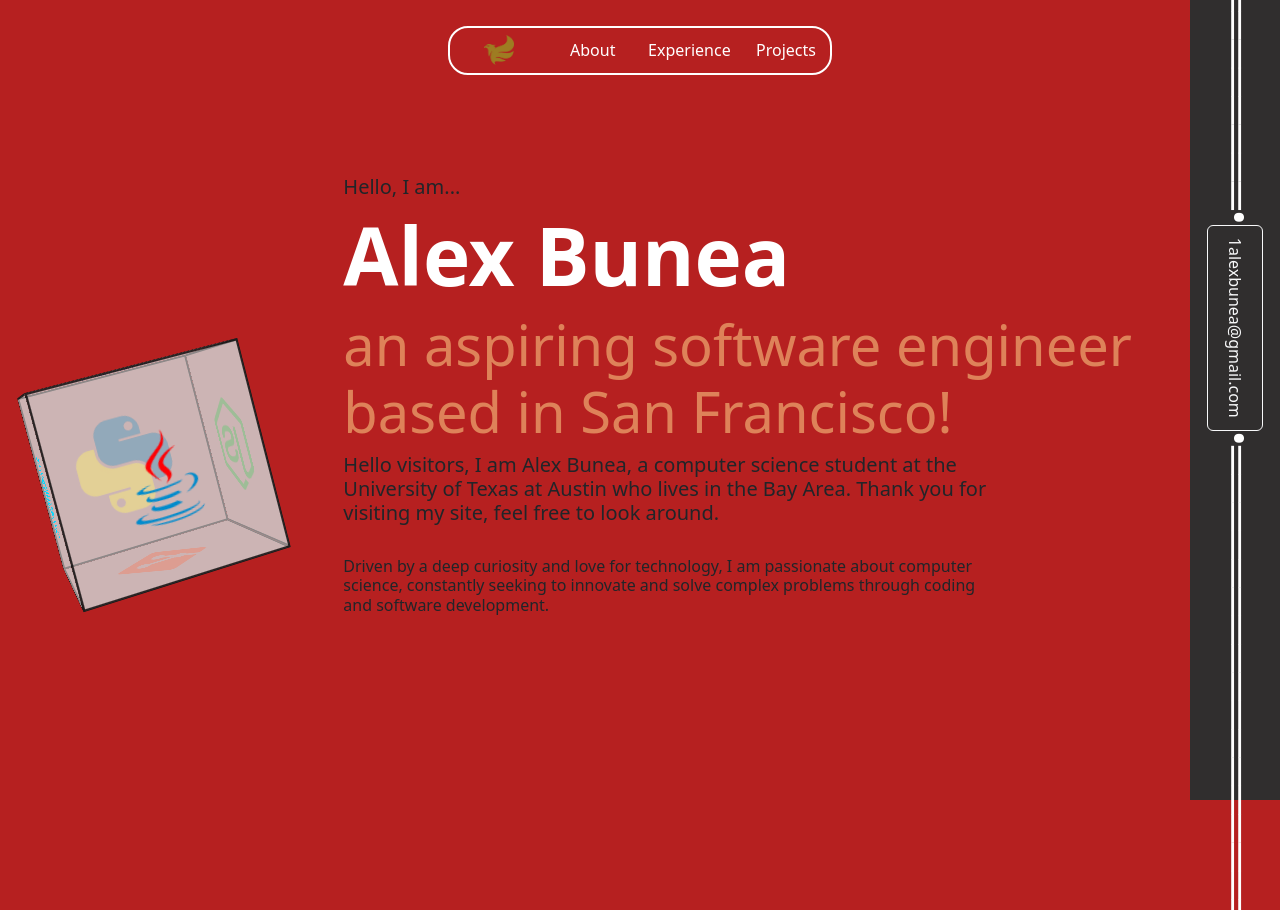
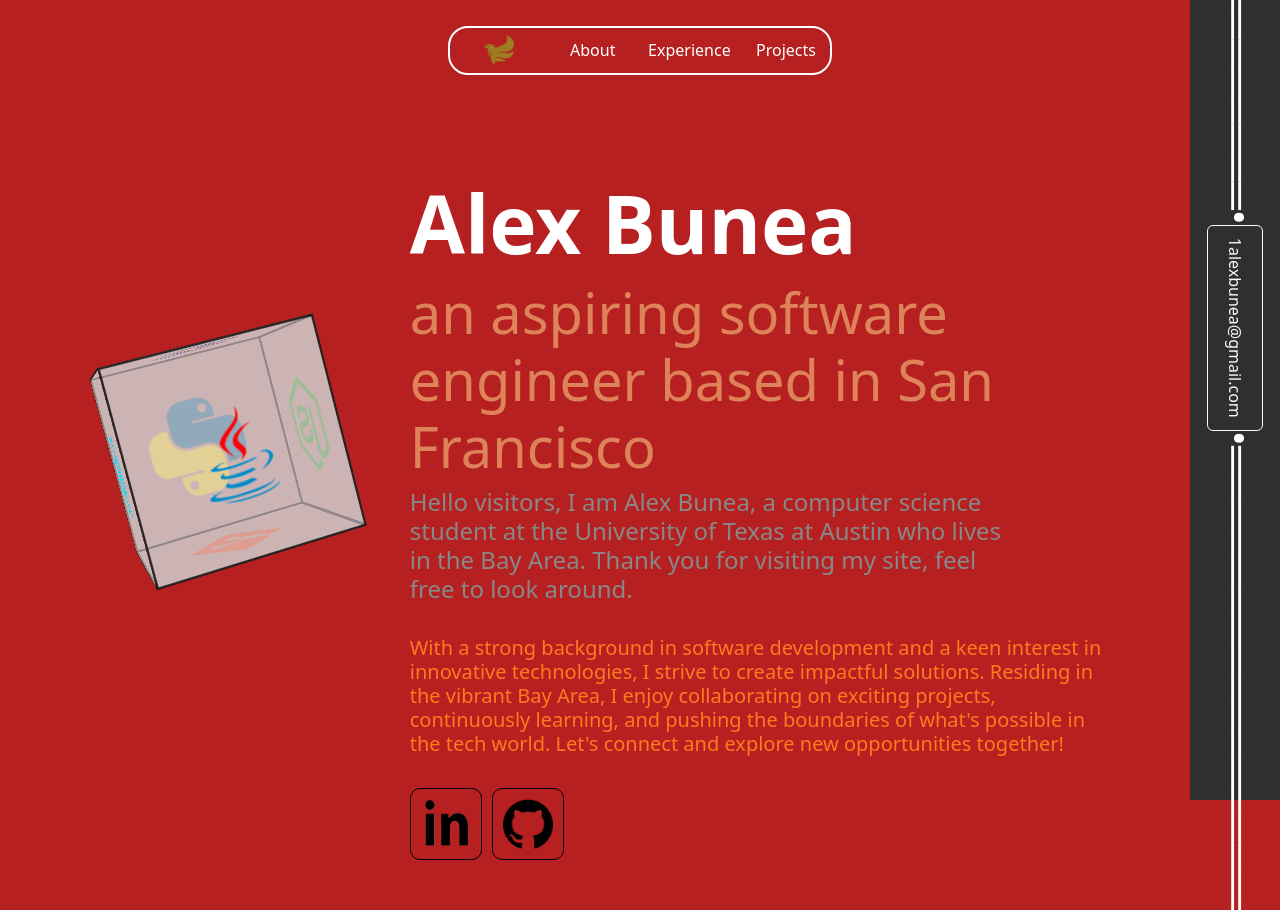
Before and after one commit to 1AlexBunea/Portfolio-Website, a React (Vite) app: page / in a window 1280 px wide. Both pictures are taken after a click on the button "About". Before the commit the page ends 800 px from the top, so only its background shows below. Built offline with nearby package versions, Linux system fonts and the light colour scheme.

Commit message:
about page changes

```diff
--- a/src/Home.css
+++ b/src/Home.css
@@ -0,0 +1,9 @@
+.link-button {
+    background-color: transparent;
+    border: 1px solid black;
+    border-radius: 10px;
+    transition: all 0.3s ease;
+}
+.link-button:hover {
+    transform: scale(1.2);
+}
--- a/src/Home.tsx
+++ b/src/Home.tsx
@@ -6,14 +6,8 @@ function Home() {
     return (
         <div>
             <div className='container' style={{
-                maxWidth:'80%',
                 marginLeft:'10%',
             }}>
-                <div>
-                    <header>
-                        <h5>Hello, I am...</h5>
-                    </header>
-                </div>
                 <div>
                     <h1 className="fw-bold display-1 display-sm-2 display-md-3 display-lg-4" style={{
                         // fontSize:'100px',
@@ -22,16 +16,30 @@ function Home() {
                 </div>
                 <div>
                     <h5 className="display-4 display-sm-2 display-md-3 display-lg-4" style={{
-                        color:'rgba(224, 134, 92, 0.959)'
-                    }}>an aspiring software engineer based in San Francisco!</h5>
+                        color:'rgba(224, 134, 92, 0.959)',
+                        maxWidth:'80%'
+                    }}>an aspiring software engineer based in San Francisco</h5>
                 </div>
                 <div style={{
                     minWidth:100,
                     width:'80%'
                 }}>
-                    <h5>Hello visitors, I am Alex Bunea, a computer science student at the University of Texas at Austin who lives in the Bay Area. Thank you for visiting my site, feel free to look around. </h5>
+                    <h4>Hello visitors, I am Alex Bunea, a computer science student at the University of Texas at Austin who lives in the Bay Area. Thank you for visiting my site, feel free to look around. </h4>
                     <br></br>
-                    <h6>Driven by a deep curiosity and love for technology, I am passionate about computer science, constantly seeking to innovate and solve complex problems through coding and software development.</h6>
+                    <h5 style={{color:'rgb(255, 121, 31)'}}>With a strong background in software development and a keen interest in innovative technologies, I strive to create impactful solutions.
+                        Residing in the vibrant Bay Area, I enjoy collaborating on exciting projects, continuously learning, and pushing the boundaries of what's
+                        possible in the tech world. Let's connect and explore new opportunities together!
+                    </h5>
+                    <br></br>
+                    <div>
+                        <button className='link-button' style={{padding:10, marginRight: 10}} onClick={() => window.open("https://www.linkedin.com/in/alex-bunea-8901751b6/")}>
+                            <img src='linked-in.png' style={{height:50, width:50}}></img>
+                        </button>
+                        <button className='link-button' style={{padding:10}} onClick={() => window.open("https://github.com/1AlexBunea")}>
+                            <img src='github-logo.png' style={{height:50, width:50}}></img>
+                        </button>
+                    </div>
+
                 </div>
             </div>
             <div style={{paddingBottom:50}}>
```
